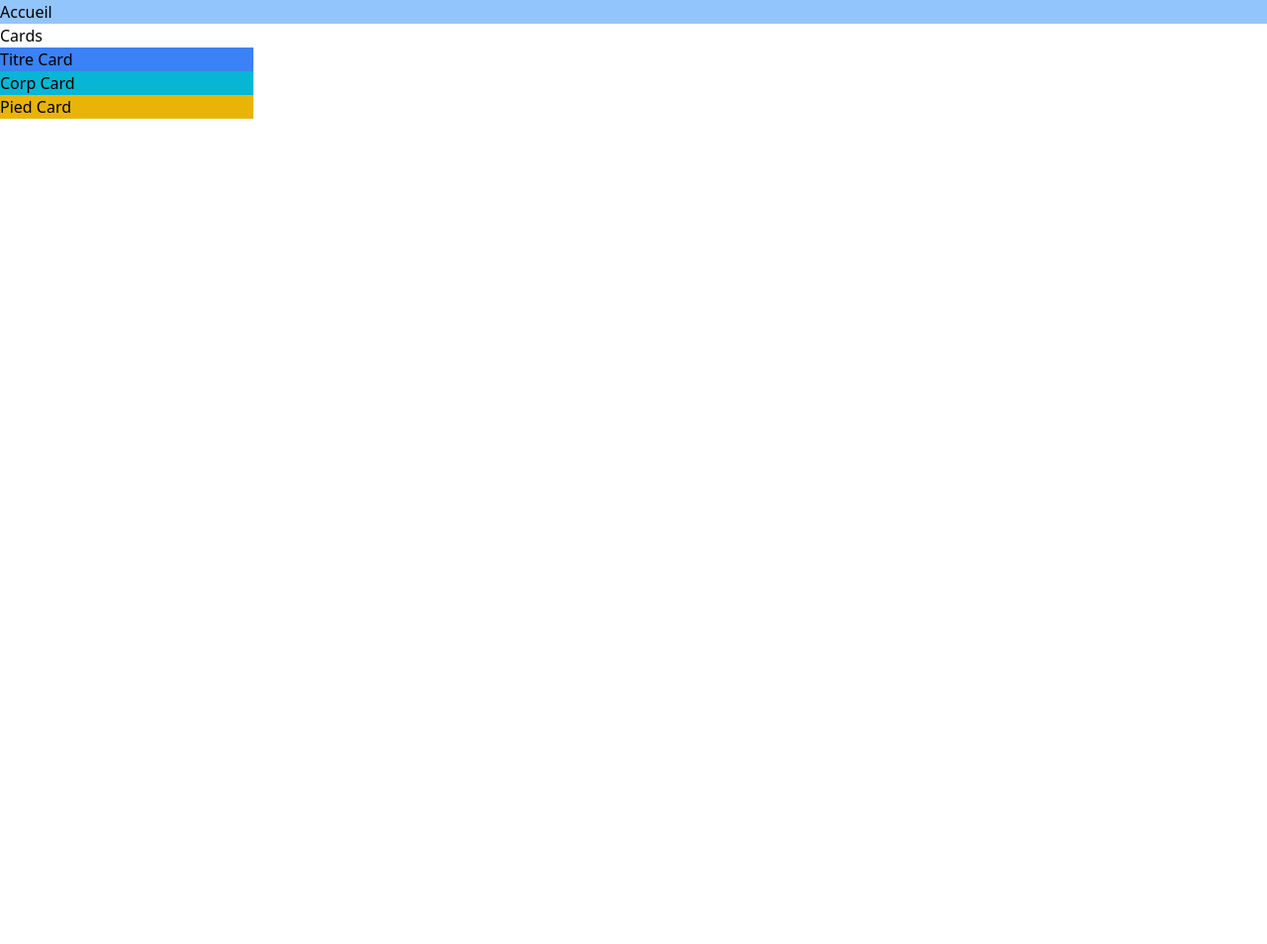
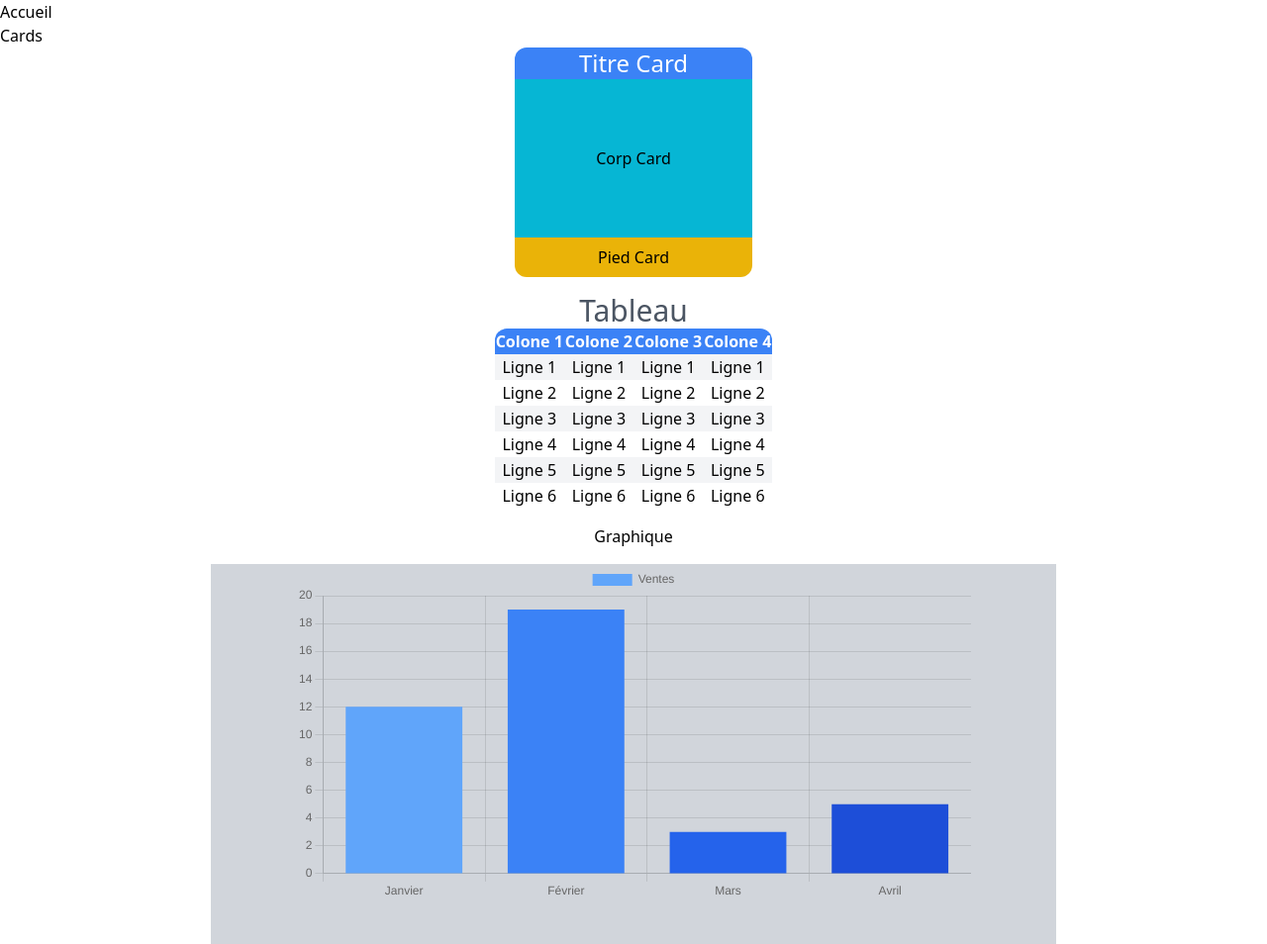
Before and after one commit to sidnou/Suivi_Analyse_Aquarium, a Django app: page /home/ in a window 1280 px wide. Shown: the whole page at 99% size. Before the commit the page ends 120 px from the top, so only its background shows below. Run offline with Django 5.2, Linux system fonts and the light colour scheme; some libraries are stand-ins or nearby versions.

Commit message:
Création de l'application Web Suivi Analyse Aquarium Création des tables Test de la base de donnée: OK Exemple chat avec LLM local

```diff
--- a/analyse_aquarium/templates/analyse_aquarium/index.html
+++ b/analyse_aquarium/templates/analyse_aquarium/index.html
@@ -5,17 +5,117 @@
     <meta charset="UTF-8">
     <title>{{ titre }}</title>
     {% tailwind_css %}
+    <script src="https://cdn.jsdelivr.net/npm/chart.js"></script>
+
 </head>
 <body class="bg-grey-500">
-<h1 class="bg-blue-300">{{ titre }}</h1>
+<h1 class="">{{ titre }}</h1>
 <h2 class="">Cards </h2>
 
-<div class="flex flex-col w-64">
-    <div class="bg-blue-500">Titre Card</div>
-    <div class="bg-cyan-500">Corp Card</div>
-    <div class="bg-yellow-500">Pied Card</div>
+<div class="">
+    <div class="flex flex-col items-center">
+        <div class="grid content-center bg-blue-500 h-15 w-60 rounded-t-xl text-center ">
+            <div class="text-white text-2xl "> Titre Card</div>
+        </div>
+        <div class="grid content-center bg-cyan-500 h-40 w-60 text-center text-balance">
+            Corp Card
+        </div>
+        <div class="grid content-center bg-yellow-500 h-10 w-60 text-center rounded-b-xl">
+            Pied Card
+        </div>
+    </div>
 </div>
 
+<div class="tableau m-4 text-center">
+    <h2 class="text-3xl  text-gray-600"> Tableau </h2>
+    <div class="flex justify-center">
+        <table class="w-7xl h-40 overflow-hidden rounded-t-xl border-collapse">
+            <tr class="bg-blue-500 text-white">
+                <th>Colone 1</th>
+                <th>Colone 2</th>
+                <th>Colone 3</th>
+                <th>Colone 4</th>
+            </tr>
+            <tr class="bg-gray-100">
+                <td>Ligne 1</td>
+                <td>Ligne 1</td>
+                <td>Ligne 1</td>
+                <td>Ligne 1</td>
+            </tr>
+            <tr>
+                <td>Ligne 2</td>
+                <td>Ligne 2</td>
+                <td>Ligne 2</td>
+                <td>Ligne 2</td>
+            </tr>
+            <tr class="bg-gray-100">
+                <td>Ligne 3</td>
+                <td>Ligne 3</td>
+                <td>Ligne 3</td>
+                <td>Ligne 3</td>
+            </tr>
+            <tr>
+                <td>Ligne 4</td>
+                <td>Ligne 4</td>
+                <td>Ligne 4</td>
+                <td>Ligne 4</td>
+            </tr>
+            <tr class="bg-gray-100">
+                <td>Ligne 5</td>
+                <td>Ligne 5</td>
+                <td>Ligne 5</td>
+                <td>Ligne 5</td>
+            </tr>
+            <tr>
+                <td>Ligne 6</td>
+                <td>Ligne 6</td>
+                <td>Ligne 6</td>
+                <td>Ligne 6</td>
+            </tr>
 
+        </table>
+    </div>
+</div>
+<div class="graphique text-center ">
+
+    <h2 class="my-4">Graphique</h2>
+    <div class="flex justify-center">
+
+        <div class="bg-gray-300 w-2/3 h-96">
+
+            <div style="width: 80%; margin: auto;">
+                <canvas id="myChart"></canvas>
+                <script>
+                    const ctx = document.getElementById('myChart');
+
+                    new Chart(ctx, {
+                        type: 'bar',
+                        data: {
+                            labels: ['Janvier', 'Février', 'Mars', 'Avril'],
+                            datasets: [{
+                                label: 'Ventes',
+                                data: [12, 19, 3, 5],
+                                backgroundColor: [
+                                    '#60A5FA', // bg-blue-400 en Tailwind
+                                    '#3B82F6', // bg-blue-500
+                                    '#2563EB', // bg-blue-600
+                                    '#1D4ED8'  // bg-blue-700
+                                ],
+                            }]
+                        },
+                        options: {
+                            responsive: true,
+                            scales: {
+                                y: {
+                                    beginAtZero: true
+                                }
+                            }
+                        }
+                    });
+                </script>
+            </div>
+        </div>
+    </div>
+</div>
 </body>
 </html>
--- a/suivi_analyse_aquarium/urls.py
+++ b/suivi_analyse_aquarium/urls.py
@@ -22,6 +22,6 @@ from analyse_aquarium import views
 urlpatterns = [
     path('admin/', admin.site.urls),
     path("__reload__/", include("django_browser_reload.urls")),
-    path('', views.chat_ollama_remote),
+    path('chat/', views.chat_ollama_remote),
     path('home/', views.home, name='home'),
 ]
```
